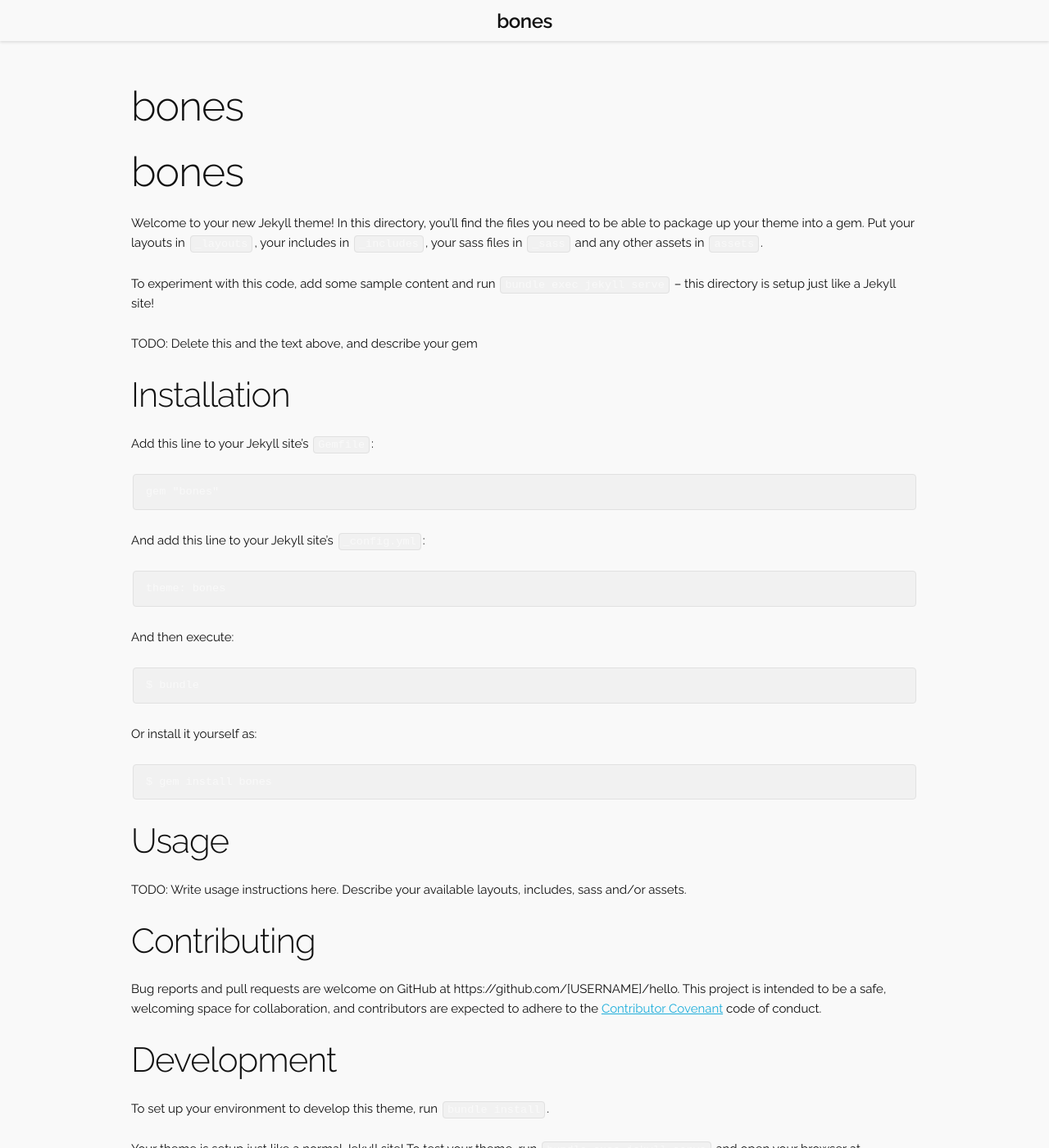
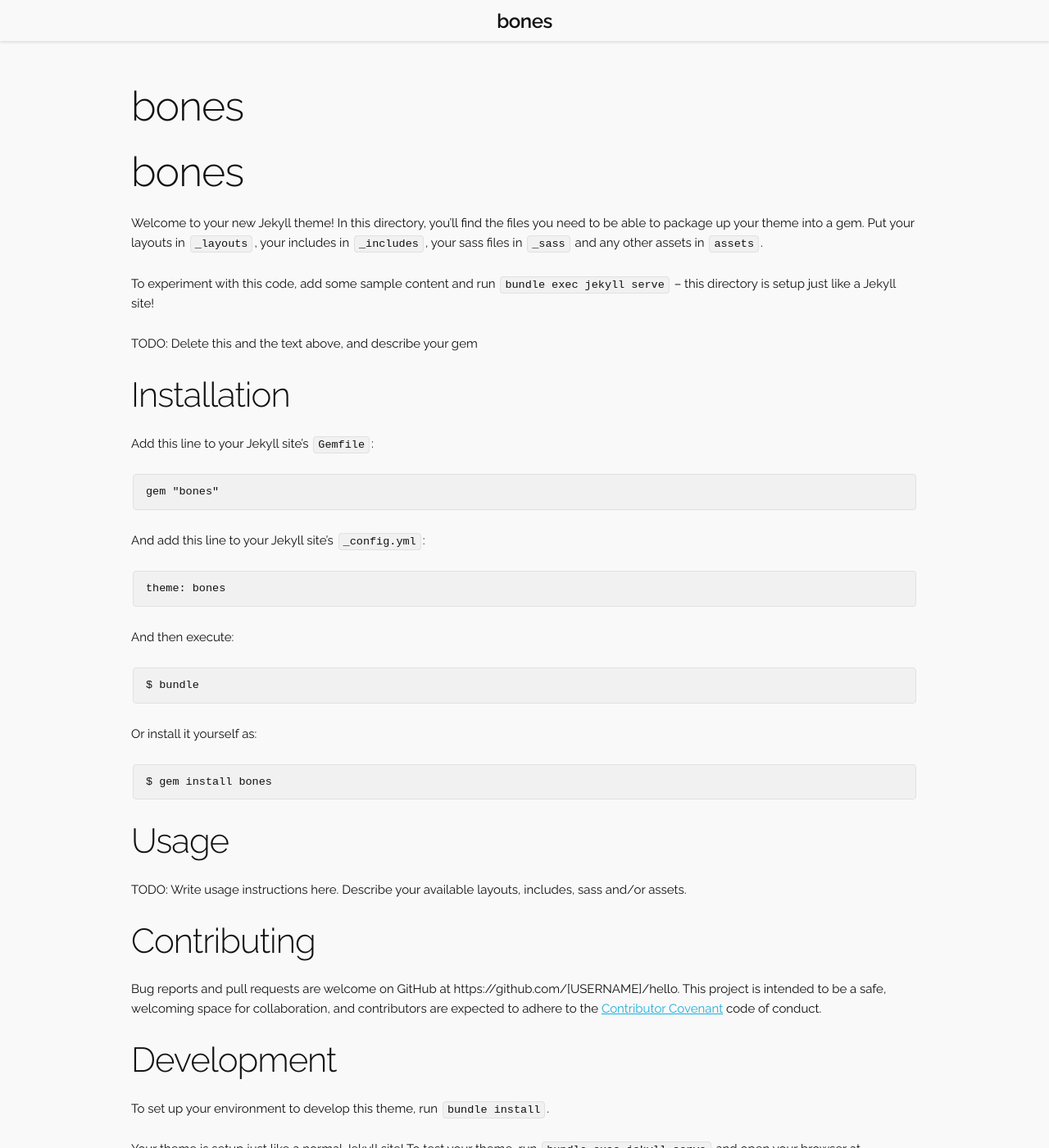
Before and after one commit to cyanicdev/bones, a Jekyll site: the page built from README.md, in a window 1280 px wide and 1400 px high. Shown: the whole window at 82% size. Built offline with Jekyll 4.4.1, drawn with Linux system fonts in a browser that asks for light colours; our own code applies the rules of GitHub Pages for plain Markdown files.

Commit message:
whoops, sorry @mitchpk

```diff
--- a/assets/css/dark.css
+++ b/assets/css/dark.css
@@ -25,5 +25,5 @@ body, .dark {
 }
 
 code {
-	color: var(--site-bgcolor, #f9f9f9);
+	color: #111;
 }
```
